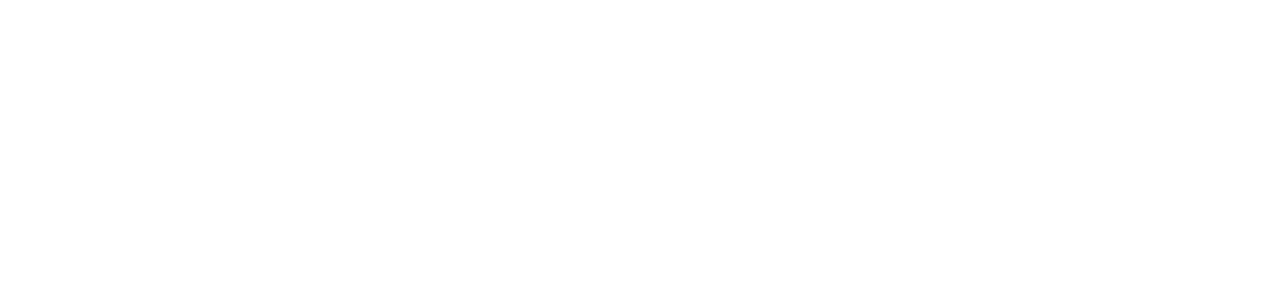
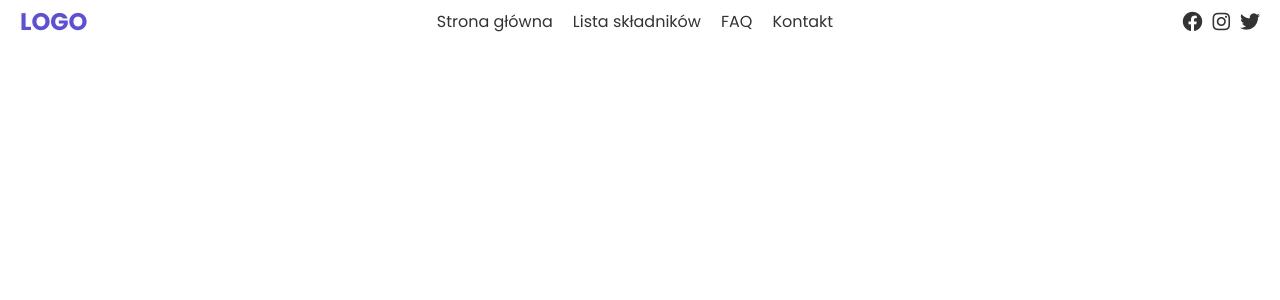
Before and after one commit to GrzeCHu-a11y/comedogenicity-checker, a React (Vite) app: page / in a window 1280 px wide. Shown: the top 300 px of the page. Built offline with nearby package versions, Linux system fonts and the light colour scheme.

Commit message:
feat: Added navigation & Page name
- Added navigation jsx.
- Added naviagtion style.
- Modified page name in index.html.

```diff
--- a/index.html
+++ b/index.html
@@ -8,8 +8,9 @@
   <link rel="preconnect" href="https://fonts.gstatic.com" crossorigin>
   <link href="https://fonts.googleapis.com/css2?family=Poppins:wght@400;500;600;700;800;900&display=swap"
     rel="stylesheet">
+  <link href="https://cdnjs.cloudflare.com/ajax/libs/font-awesome/5.15.4/css/all.min.css" rel="stylesheet" />
   <meta name="viewport" content="width=device-width, initial-scale=1.0" />
-  <title>Vite + React</title>
+  <title>Comedogenicity Checker</title>
 </head>
 
 <body>
--- a/src/App.jsx
+++ b/src/App.jsx
@@ -1,11 +1,12 @@
 
 import './App.css'
+import Navbar from './components/navbar/Navbar'
 
 function App() {
 
   return (
     <>
-
+      <Navbar />
     </>
   )
 }
--- /dev/null
+++ b/src/components/navbar/Navbar.jsx
@@ -0,0 +1,22 @@
+import styles from "./Navbar.module.css";
+
+const Navbar = () => {
+    return (
+        <nav className={styles.navbar}>
+            <div className={styles.logo}>LOGO</div>
+            <ul className={styles.navLinks}>
+                <li><a href="#">Strona główna</a></li>
+                <li><a href="#">Lista składników</a></li>
+                <li><a href="#">FAQ</a></li>
+                <li><a href="#">Kontakt</a></li>
+            </ul>
+            <div className={styles.socialIcons}>
+                <a href="#"><i className="fab fa-facebook"></i></a>
+                <a href="#"><i className="fab fa-instagram"></i></a>
+                <a href="#"><i className="fab fa-twitter"></i></a>
+            </div>
+        </nav>
+    );
+};
+
+export default Navbar;
--- /dev/null
+++ b/src/components/navbar/Navbar.module.css
@@ -0,0 +1,73 @@
+/* Naviagtion */
+.navbar {
+    display: flex;
+    align-items: center;
+    justify-content: space-between;
+    padding: 10px 20px;
+    background-color: white;
+}
+
+/* Logo */
+.logo {
+    font-size: 24px;
+    font-weight: bold;
+    color: #5a4fdf;
+    text-transform: uppercase;
+}
+
+/* Navigation Links */
+.navLinks {
+    display: flex;
+    gap: 20px;
+    list-style: none;
+    padding: 0;
+    margin: 0;
+}
+
+.navLinks li a {
+    text-decoration: none;
+    color: #333;
+    font-size: 16px;
+    transition: color 0.3s;
+}
+
+.navLinks li a:hover {
+    color: #5a4fdf;
+}
+
+/* social icons */
+.socialIcons {
+    display: flex;
+    gap: 10px;
+}
+
+.socialIcons a {
+    text-decoration: none;
+    font-size: 20px;
+    color: #333;
+    transition: color 0.3s;
+}
+
+.socialIcons a:hover {
+    color: #5a4fdf;
+}
+
+/* Responsive */
+@media (max-width: 768px) {
+    .navbar {
+        display: none;
+        /* Hide nav on tablets */
+    }
+}
+
+@media (min-width: 769px) and (max-width: 1024px) {
+    .navLinks {
+        gap: 15px;
+        /* Reducing the spacing between links */
+    }
+
+    .socialIcons a {
+        font-size: 18px;
+        /* Reducing icon size */
+    }
+}
--- a/src/index.css
+++ b/src/index.css
@@ -106,6 +106,8 @@
 
 body {
   line-height: 1;
+  font-family: "Poppins";
+  font-size: 16px;
 }
 
 ol,
```
